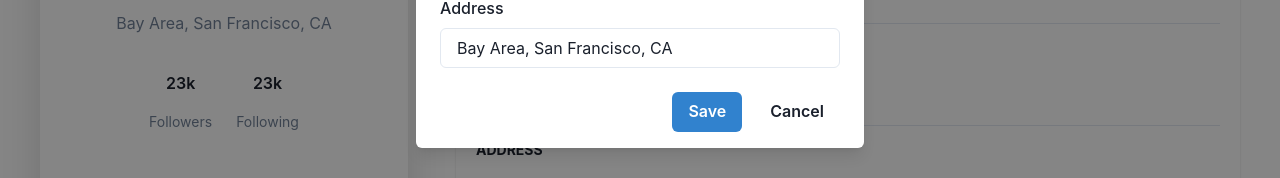
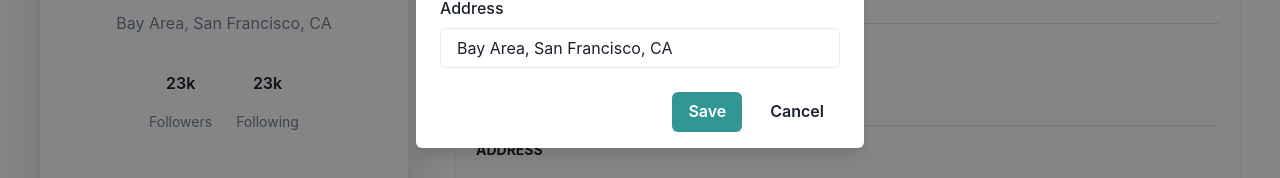
Before and after one commit to AllenHirmiz/Team-5-Task-Manager, a React (Vite) app in the folder client/: page /profile in a window 1280 px wide. Both pictures are taken after a click on the button "Edit Profile". Shown: the part 402-580 px from the top of the page. Built offline with nearby package versions, Linux system fonts and the light colour scheme.

Commit message:
add email link & update button color to teal

```diff
--- a/client/src/pages/ProfilePage.jsx
+++ b/client/src/pages/ProfilePage.jsx
@@ -162,6 +162,8 @@ function ProfilePage() {
                 boxShadow: "lg",
               }}
               leftIcon={<EmailIcon />}
+              as="a"
+              onClick=""href="mailto:meriam.sadio8@gmail.com"
             >
               Email
             </Button>
@@ -332,7 +334,7 @@ function ProfilePage() {
               </ModalBody>
 
               <ModalFooter>
-                <Button colorScheme="blue" mr={3} onClick={saveToLocalStorage}>
+                <Button colorScheme="teal" mr={3} onClick={saveToLocalStorage}>
                   Save
                 </Button>
                 <Button variant="ghost" onClick={closeModal}>
```
